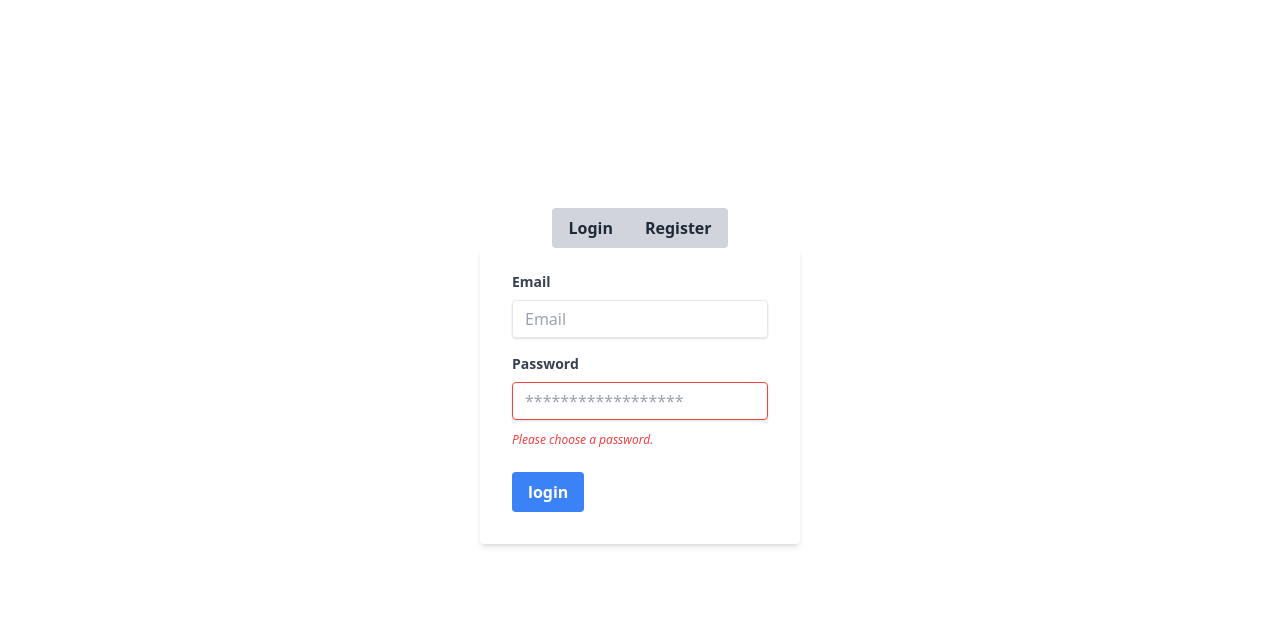
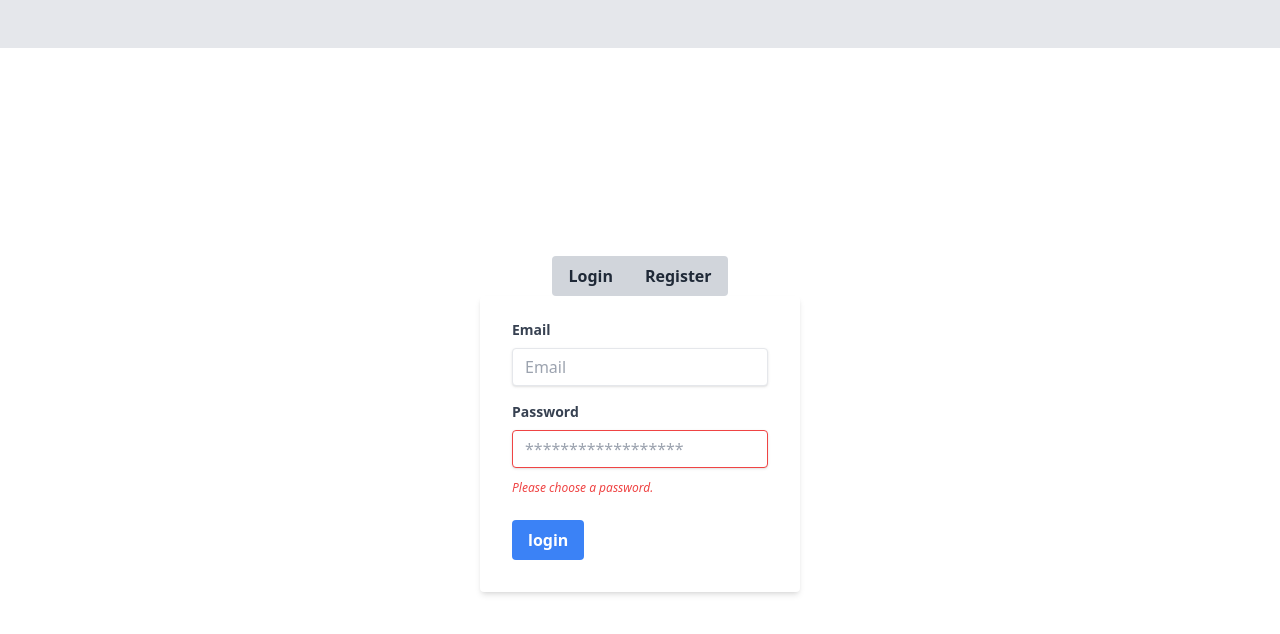
Before and after one commit to juanmgsierra/nuxt-login, a Nuxt app: page / in a window 1280 px wide. Shown: the top 634 px of the page. Built offline with nearby package versions, Linux system fonts and the light colour scheme; no server answers.

Commit message:
Implementacion de layout

```diff
--- a/app.vue
+++ b/app.vue
@@ -1,6 +1,6 @@
 <template>
+    <NuxtLayout>
         <div class="flex justify-center items-center mt-52 " v-if="!firebaseUser">
-
             <div class="column is-half is-offset-one-quarter">
                 <div class="flex justify-center">
                     <button @click="registerComponent = false" class="bg-gray-300 hover:bg-gray-400 text-gray-800 font-bold py-2 px-4 rounded-l">
@@ -25,6 +25,7 @@
             </div>
         </div>
         <NuxtPage v-if="firebaseUser" />
+    </NuxtLayout>
 </template>
 <script setup>
 const firebaseUser = useFirebaseUser();
--- a/composables/useFirebase.ts
+++ b/composables/useFirebase.ts
@@ -22,8 +22,7 @@ export const signInUser = async (email: string, password: string) => {
 
 export const signOut = async () => {
     const auth = getAuth();
-    const result = await auth.signOut();
-    console.log("logut", result)
+    await auth.signOut();
 }
 
 export const onUser = async () => {
--- /dev/null
+++ b/layouts/default.vue
@@ -0,0 +1,22 @@
+<template>
+    <div >
+        <header class="bg-gray-200">
+            <nav class="mx-auto flex max-w-7xl items-center justify-between p-6 lg:px-8">
+                <div class="hidden lg:flex lg:flex-1 lg:justify-end" v-if="firebaseUser" >
+                    <button @click="logOut" class="bg-blue-500 hover:bg-blue-700 text-white font-bold py-2 px-4 rounded focus:outline-none focus:shadow-outline">Log Out</button>
+                </div>
+            </nav>
+        </header>
+        <main>
+            <slot/>
+        </main>
+    </div>
+
+</template>
+
+<script setup>
+const firebaseUser = useFirebaseUser();
+const logOut = async() => {
+        await signOut()
+    }
+</script>
--- a/pages/character/[id].vue
+++ b/pages/character/[id].vue
@@ -1,6 +1,6 @@
 <template>
+    <NuxtLink  to="/" class="bg-blue-500 hover:bg-blue-700 text-white font-bold py-2 px-4 rounded focus:outline-none focus:shadow-outline">Back</NuxtLink>
     <div class="flex flex-wrap">
-      <NuxtLink to="/" class="ml-3">Back</NuxtLink>
 
       <CharacterCard
         :id="data.character.id"
@@ -11,6 +11,7 @@
         :locations="data.character.location.name"
     />
     </div>
+
 </template>
 <script setup lang="ts">
 definePageMeta({
--- a/pages/index.vue
+++ b/pages/index.vue
@@ -1,7 +1,5 @@
 <template>
     <div class="flex flex-wrap">
-      <button @click="logOut">logout</button>
-
         <CharacterCard
             v-for="{ id, name, image, status, species, location} in data.characters.results"
             :key="id"
@@ -15,11 +13,6 @@
     </div>
 </template>
 <script setup lang="ts">
-
-    const logOut = async() => {
-        const credentials = await signOut()
-        console.log("credentials", credentials)
-    }
 
     type CharacterResults = {
     characters: {
```
Lines whose indentation alone changed are shown as unchanged.
